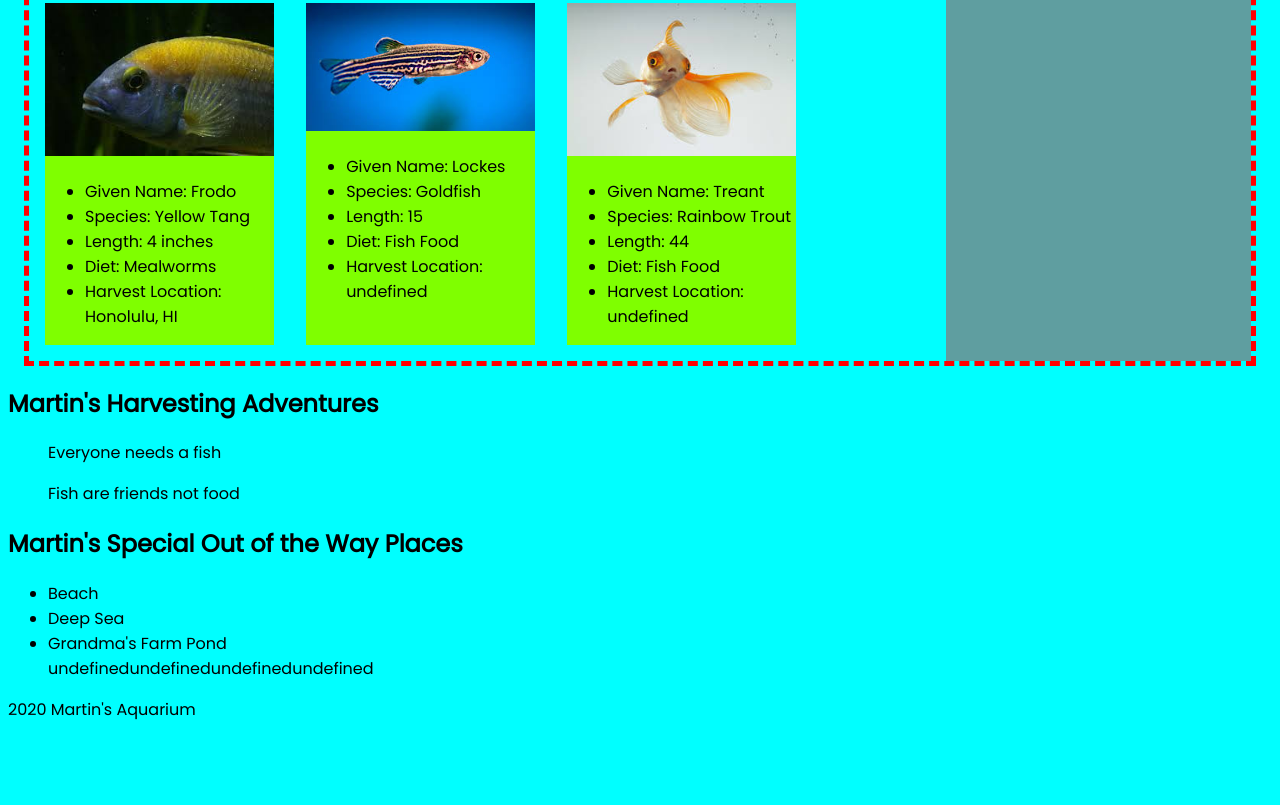
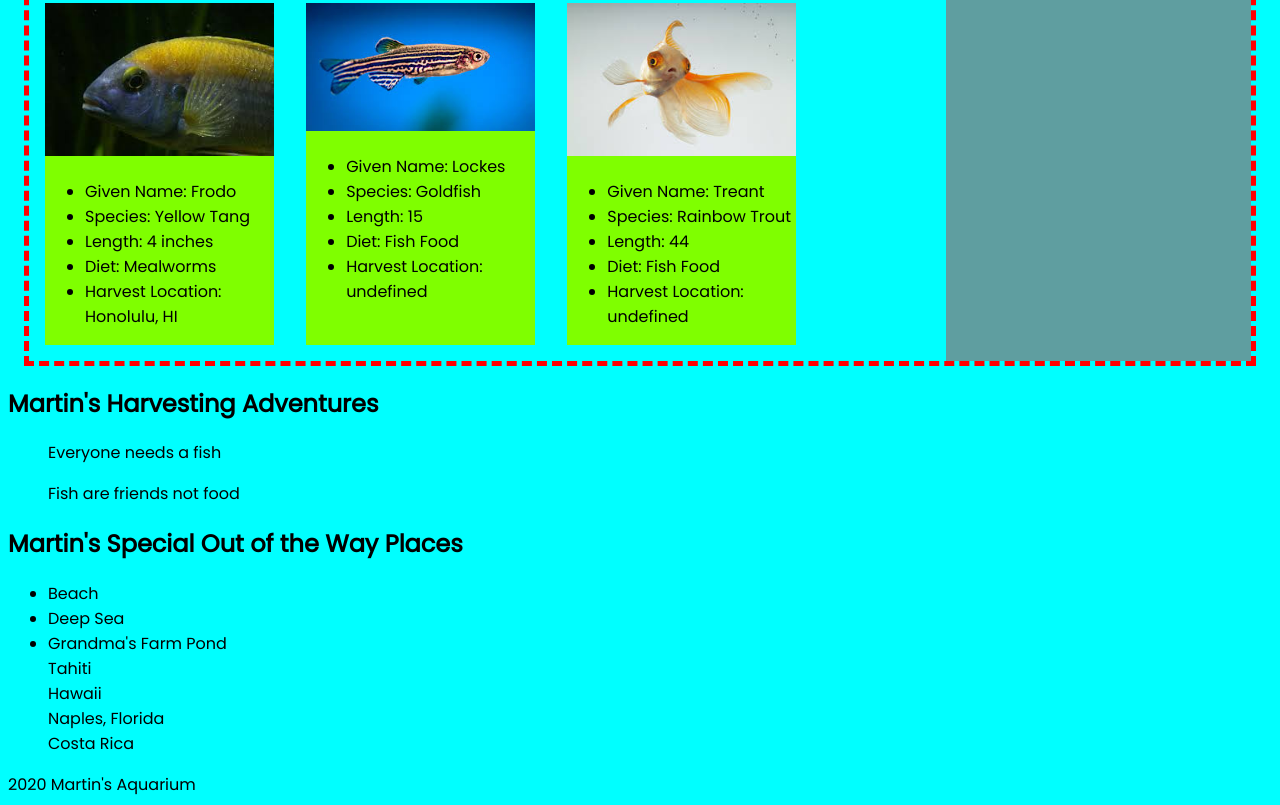
Before and after one commit to j0verton/martins, a plain HTML site: page index.html in a window 1280 px wide. Shown: the part 3165-3970 px from the top of the page. Before the commit the page ends 3895 px from the top, so only its background shows below. Drawn offline with Linux system fonts and the light colour scheme.

Commit message:
added return to locationHTMLGenerator, automation now working

```diff
--- a/index.html
+++ b/index.html
@@ -53,7 +53,7 @@
         <footer>2020 Martin's Aquarium</footer>
     </main>
     <script type="module" src="scripts/main.js"></script>
-        <!-- <script type="module" src="scripts/secondary.js"></script> -->
+        <script type="module" src="scripts/secondary.js"></script>
 
 </body>
 </html>
--- a/scripts/locations/Location.js
+++ b/scripts/locations/Location.js
@@ -1,5 +1,7 @@
-export const locationHTMLgenerator = (location) => {
-    `<div class="harvest-location">
+export const locationHTMLGenerator = (location) => {
+    return `
+    <div class="harvest-location">
         ${location.location}
     </div>`
+
 }
--- a/scripts/locations/LocationList.js
+++ b/scripts/locations/LocationList.js
@@ -1,7 +1,7 @@
 //import function to create a copy of the location array
 import {harvestLocationCopier} from './LocationDataProvider.js';
 //import function to generate html for the location list
-import {locationHTMLgenerator} from './Location.js';
+import {locationHTMLGenerator} from './Location.js';
 
 //create&export function to...
 //call the function to create a copy of the location array and store it in a variable
@@ -12,9 +12,9 @@ import {locationHTMLgenerator} from './Location.js';
 export const locationListCreator = () => {
     const harvestLocationCopy = harvestLocationCopier();
     let locationListHTML = "";
-    for (const locations of harvestLocationCopy) {
-        console.log(locations.location)
-        locationListHTML += locationHTMLgenerator(locations);
+    for (const location of harvestLocationCopy) {
+        console.log(location.location)
+        locationListHTML += locationHTMLGenerator(location);
     }
     const locationListTarget = document.querySelector(".places");
     locationListTarget.innerHTML += `${locationListHTML}`;
--- a/scripts/main.js
+++ b/scripts/main.js
@@ -21,10 +21,10 @@ createTipList();
 
 
 
-import { harvestLocationCopier } from './locations/LocationDataProvider.js';
+// import { harvestLocationCopier } from './locations/LocationDataProvider.js';
 
-const harvestLocationCopy = harvestLocationCopier();
+// const harvestLocationCopy = harvestLocationCopier();
 
-import { locationListCreator } from './locations/LocationList.js';
+// import { locationListCreator } from './locations/LocationList.js';
 
-locationListCreator();
+// locationListCreator();
```
